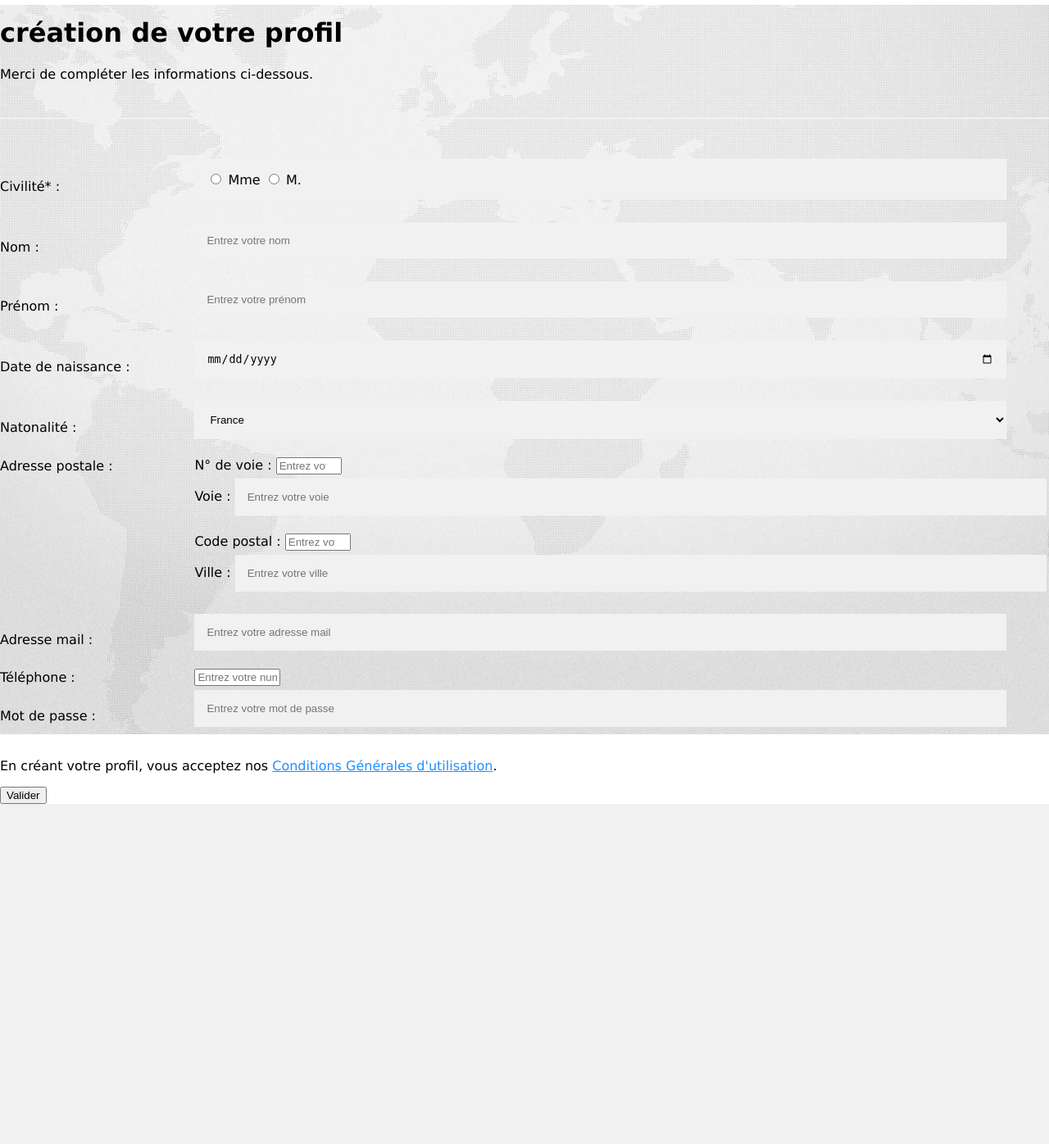
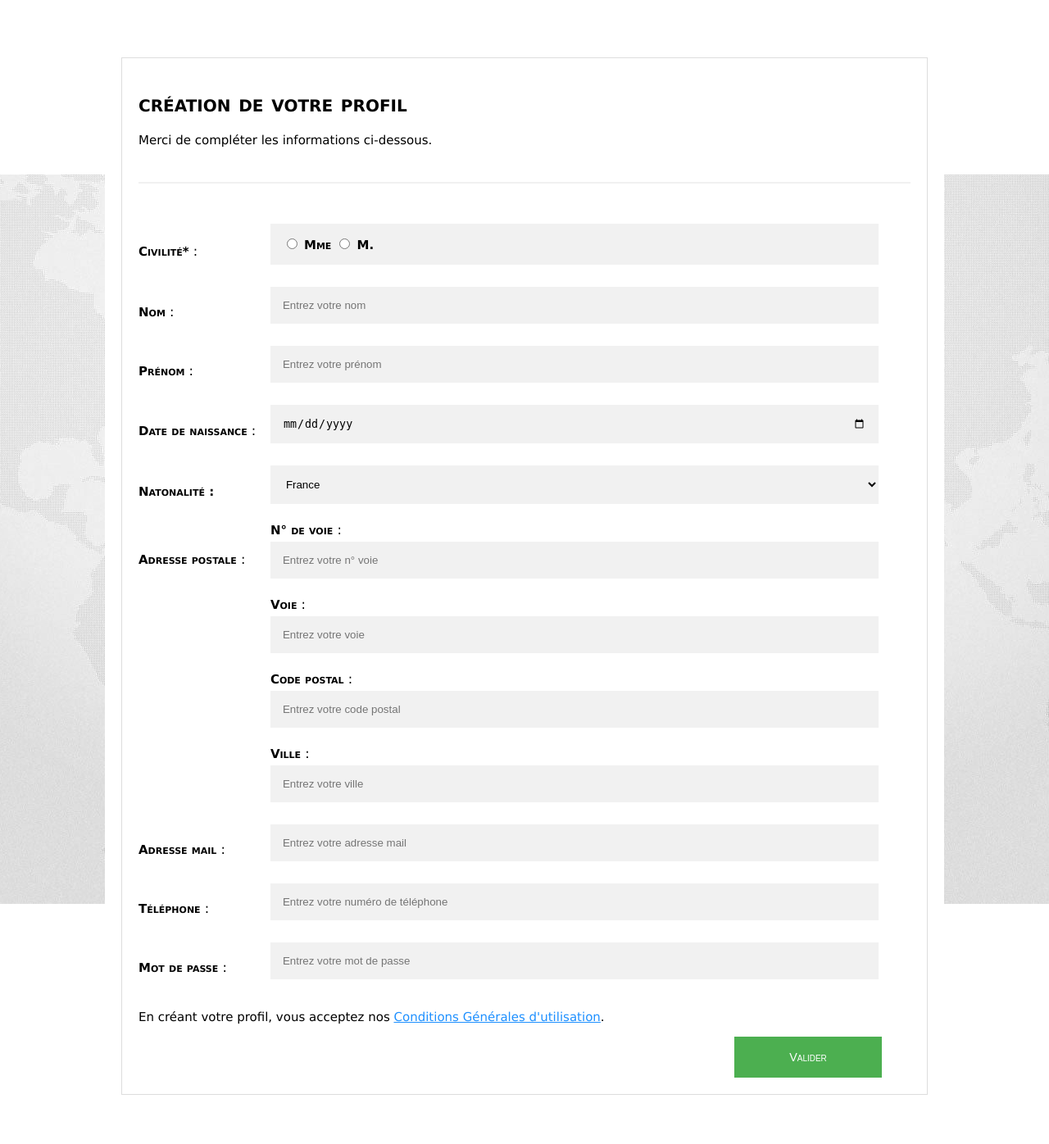
Before and after one commit to Fafou59/BankupV3, a PHP site: page /inscription.php in a window 1280 px wide. Shown: the part 80-1476 px from the top of the page at 82% size. Before the commit the page ends 1061 px from the top, so only its background shows below. Run offline with PHP 8.4, Linux system fonts and the light colour scheme; the visitor is signed in with stand-in values (Sample User, id 1); some libraries are stand-ins or nearby versions.

Commit message:
Add files via upload

```diff
--- a/code.css
+++ b/code.css
@@ -9,10 +9,6 @@ Vert de bouton #4caf50
 *{
   font-family : arial;
   box-sizing: border-box;
-}
-
-.h1 {
-font-variant: small-caps;
 }
 
 
@@ -100,7 +96,7 @@ margin-bottom: 4px;
 }
 
 
-input[type=text], input[type=password], input[type=date], input[type=email], #pays, #civilite, #type_Compte {
+input[type=text], input[type=password], input[type=date], input[type=email],input[type=number],input[type=tel], #pays, #civilite, #type_Compte {
   width: 95%;
   padding: 15px;
   margin: 5px 0 22px 0;
@@ -248,23 +244,6 @@ background-color: rgba(103,103,97);
   font-variant: small-caps;
 }
 
-div#informations.item_EC {
-  display: none;
-  padding: 10px 20px;
-  height: 100%;
-  background-color: white;
-  margin-left:10%;
-  margin-right:10%;
-  margin-top: 100px;
-  align-content: center;
-}
-
-.item_EC {
-  display: none;
-  padding: 50px 20px;
-  height: 100%;
-  background-color: white;
-}
 
 div#informations.item_EC label {
   font-variant: small-caps;
@@ -676,3 +655,58 @@ div#liste_Beneficiaire th, div#liste_Beneficiaire td {
       outline: 0;
       margin:6px 0px 5px 0px;
     }
+
+
+  .bouton_Valider_Connexion_Inscription {
+      width: 180px;
+      float:right;
+      border-radius: 0px;
+      height: 50px;
+      font-size:90%;
+      font-variant: small-caps;
+      background-color: #4CAF50;
+      margin-right: 35px;
+      color: white;
+      cursor: pointer;
+      border: none;
+      outline: 0;
+    }
+
+    .item_EC_Connexion_Inscription {
+      display: none;
+      padding: 10px 20px;
+      height: 250%;
+      background-color: white;
+      margin-left:10%;
+      margin-right:10%;
+      margin-top: 60px;
+      margin-bottom: 50px;
+      align-content: center;
+      }
+
+      .item_EC_Connexion_Inscription h1 {
+        font-variant: small-caps;
+        font-size:28px;
+        font-weight: bold;
+        }
+      .item_EC_Connexion_Inscription p {
+        font-size: 15px;
+        margin-top: 15px;
+        margin-bottom: 15px;
+      }
+
+      .formulaire_Connexion_Inscription label {
+      font-variant: small-caps;
+      font-weight: bold;
+      font-size: 15px;
+      }
+
+      .formulaire_Connexion_Inscription {
+        border: 1px solid #ddd;
+        padding: 20px 20px 20px 20px;
+        }
+
+        .item_EC h1 {
+          font-variant: small-caps;
+          font-size:28px;
+          }
```
